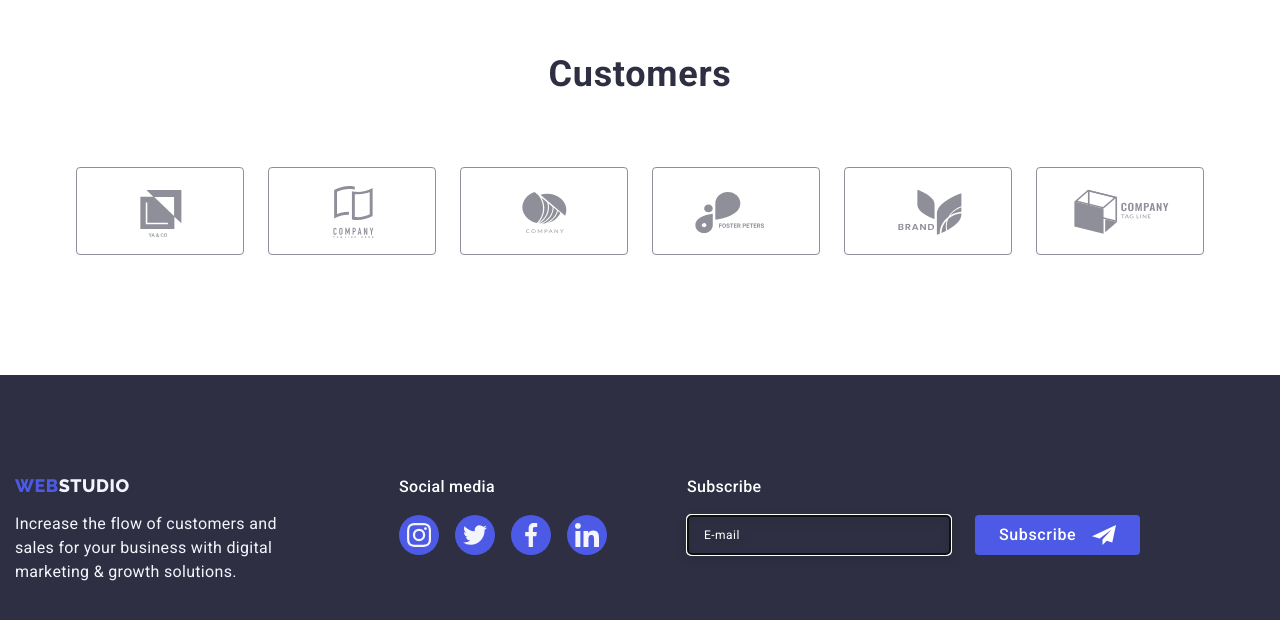
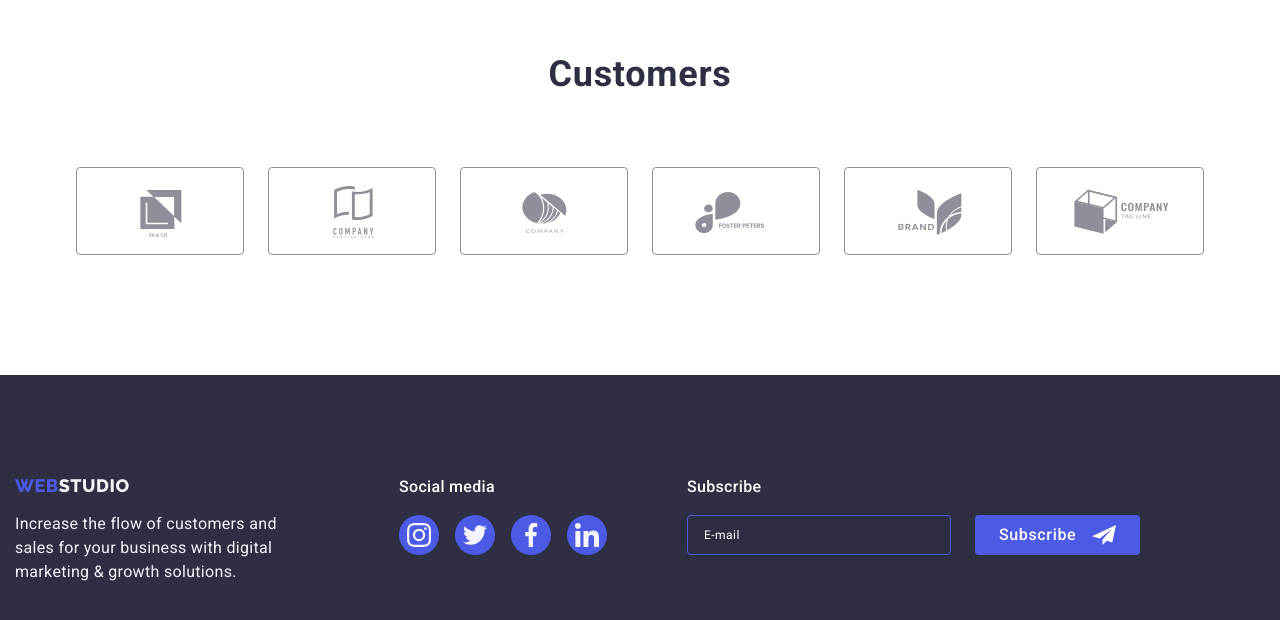
Before and after one commit to Oleksii80/goit-markup-hw-05, a plain HTML site: page index.html in a window 1280 px wide. Shown: the part 2540-3160 px from the top of the page. Drawn offline with nearby package versions, Linux system fonts and the light colour scheme.

Commit message:
correction3

```diff
--- a/css/styles.css
+++ b/css/styles.css
@@ -501,6 +501,7 @@ body {
   padding-bottom: 8px;
   padding-left: 16px;
   filter: drop-shadow(0px 4px 4px rgba(0, 0, 0, 0.15));
+  outline: transparent;
 }
 
 .form-input::placeholder {
```
